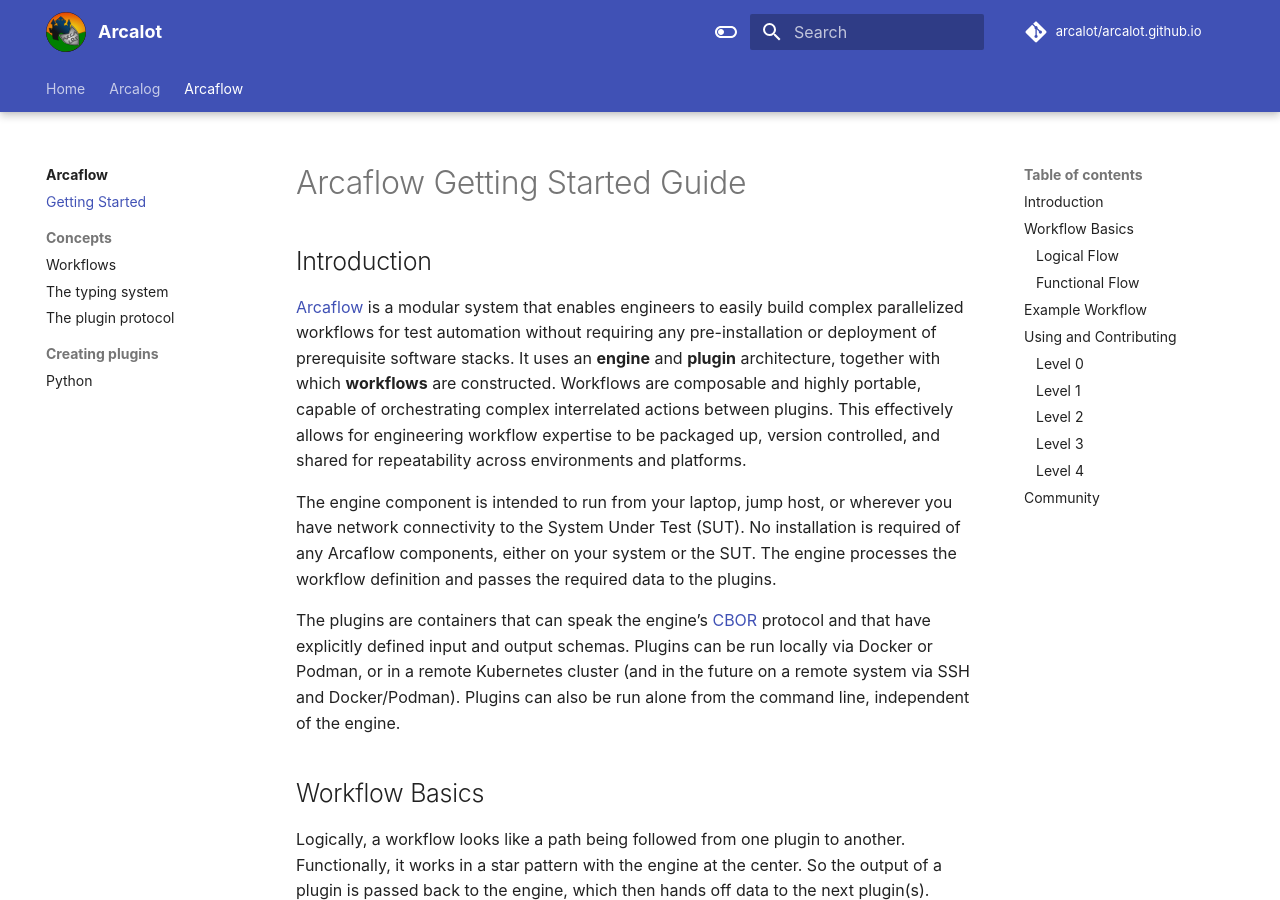
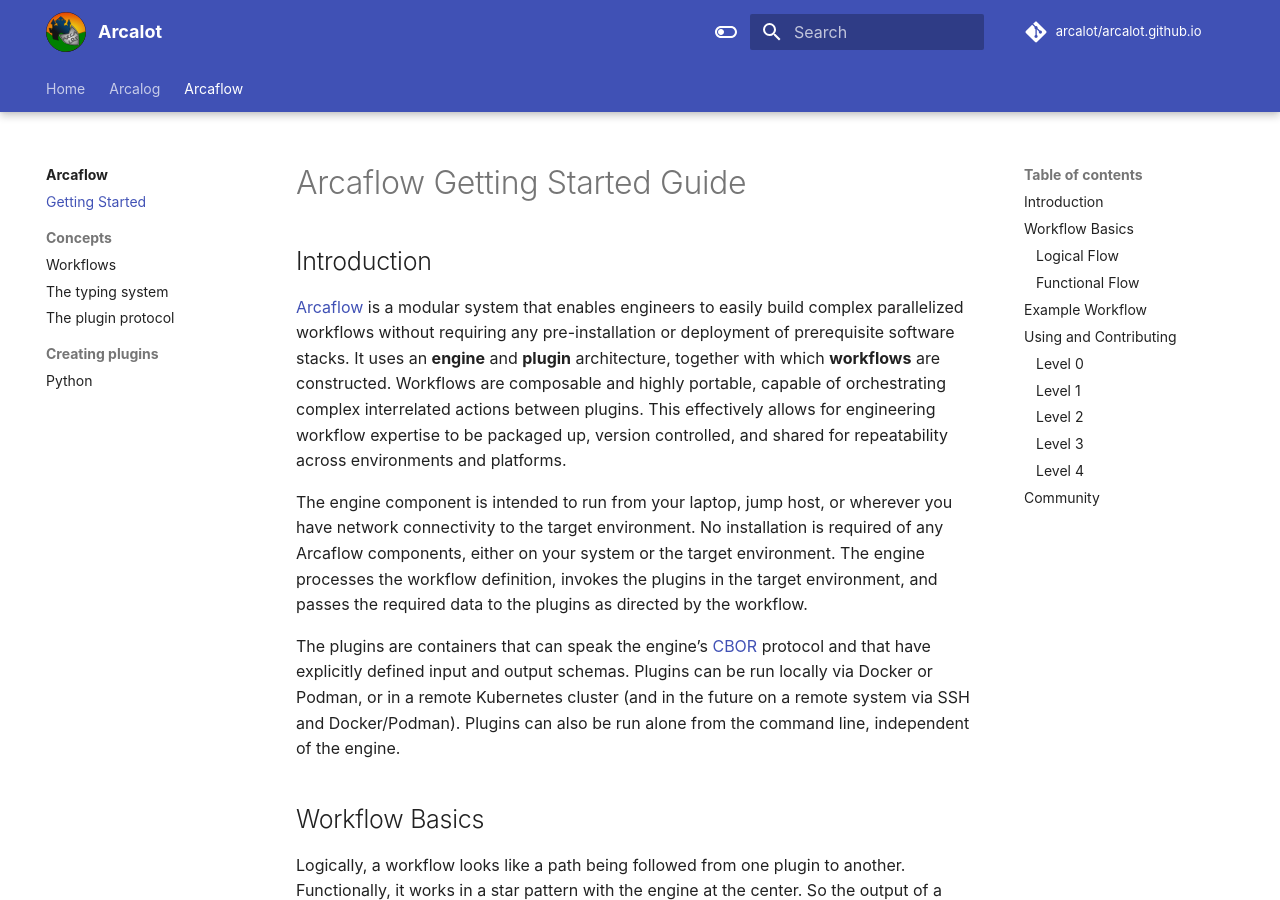
Before and after one commit to arcalot/arcalot.github.io, an MkDocs documentation site: the page built from docs/arcaflow/getting-started.md, in a window 1280 px wide and 900 px high. Built offline with MkDocs 1.6.1 and Material for MkDocs 9.7.7, drawn with Linux system fonts in a browser that asks for light colours; comment, search, counter and statistics services are not loaded.

Commit message:
language updates per feedback

```diff
--- a/docs/arcaflow/getting-started.md
+++ b/docs/arcaflow/getting-started.md
@@ -2,9 +2,9 @@
 
 ## Introduction
 
-[Arcaflow](https://arcalot.io/arcaflow/) is a modular system that enables engineers to easily build complex parallelized workflows for test automation without requiring any pre-installation or deployment of prerequisite software stacks. It uses an **engine** and **plugin** architecture, together with which **workflows** are constructed. Workflows are composable and highly portable, capable of orchestrating complex interrelated actions between plugins. This effectively allows for engineering workflow expertise to be packaged up, version controlled, and shared for repeatability across environments and platforms.
+[Arcaflow](https://arcalot.io/arcaflow/) is a modular system that enables engineers to easily build complex parallelized workflows without requiring any pre-installation or deployment of prerequisite software stacks. It uses an **engine** and **plugin** architecture, together with which **workflows** are constructed. Workflows are composable and highly portable, capable of orchestrating complex interrelated actions between plugins. This effectively allows for engineering workflow expertise to be packaged up, version controlled, and shared for repeatability across environments and platforms.
 
-The engine component is intended to run from your laptop, jump host, or wherever you have network connectivity to the System Under Test (SUT). No installation is required of any Arcaflow components, either on your system or the SUT. The engine processes the workflow definition and passes the required data to the plugins.
+The engine component is intended to run from your laptop, jump host, or wherever you have network connectivity to the target environment. No installation is required of any Arcaflow components, either on your system or the target environment. The engine processes the workflow definition, invokes the plugins in the target environment, and passes the required data to the plugins as directed by the workflow.
 
 The plugins are containers that can speak the engine's [CBOR](https://cbor.io/) protocol and that have explicitly defined input and output schemas. Plugins can be run locally via Docker or Podman, or in a remote Kubernetes cluster (and in the future on a remote system via SSH and Docker/Podman). Plugins can also be run alone from the command line, independent of the engine.
 
```
